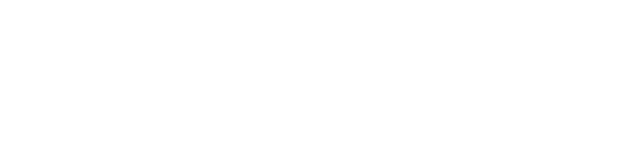
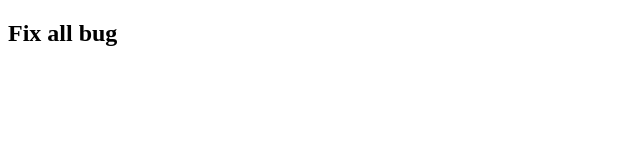
Before and after one commit to lvxduck/hello-world, a plain HTML site: page index.html in a window 1280 px wide. Shown: the whole page, without its empty margins (0-640 px from the left). Drawn offline with Linux system fonts and the light colour scheme.

Commit message:
:bugs: fixed

```diff
--- a/index.html
+++ b/index.html
@@ -8,6 +8,6 @@
     <title>Document</title>
 </head>
 <body>
-
+    <h2>Fix all bug</h2>
 </body>
 </html>
```
